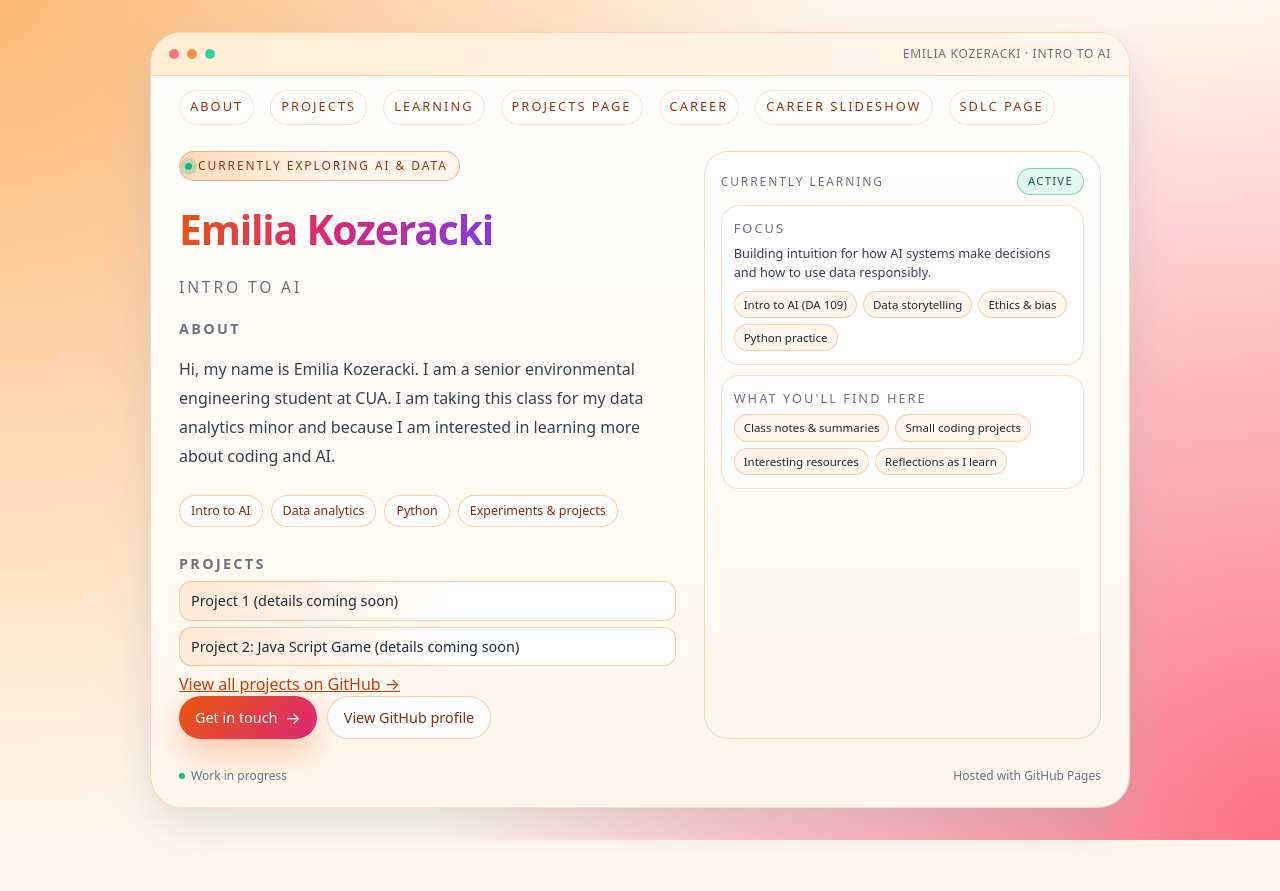
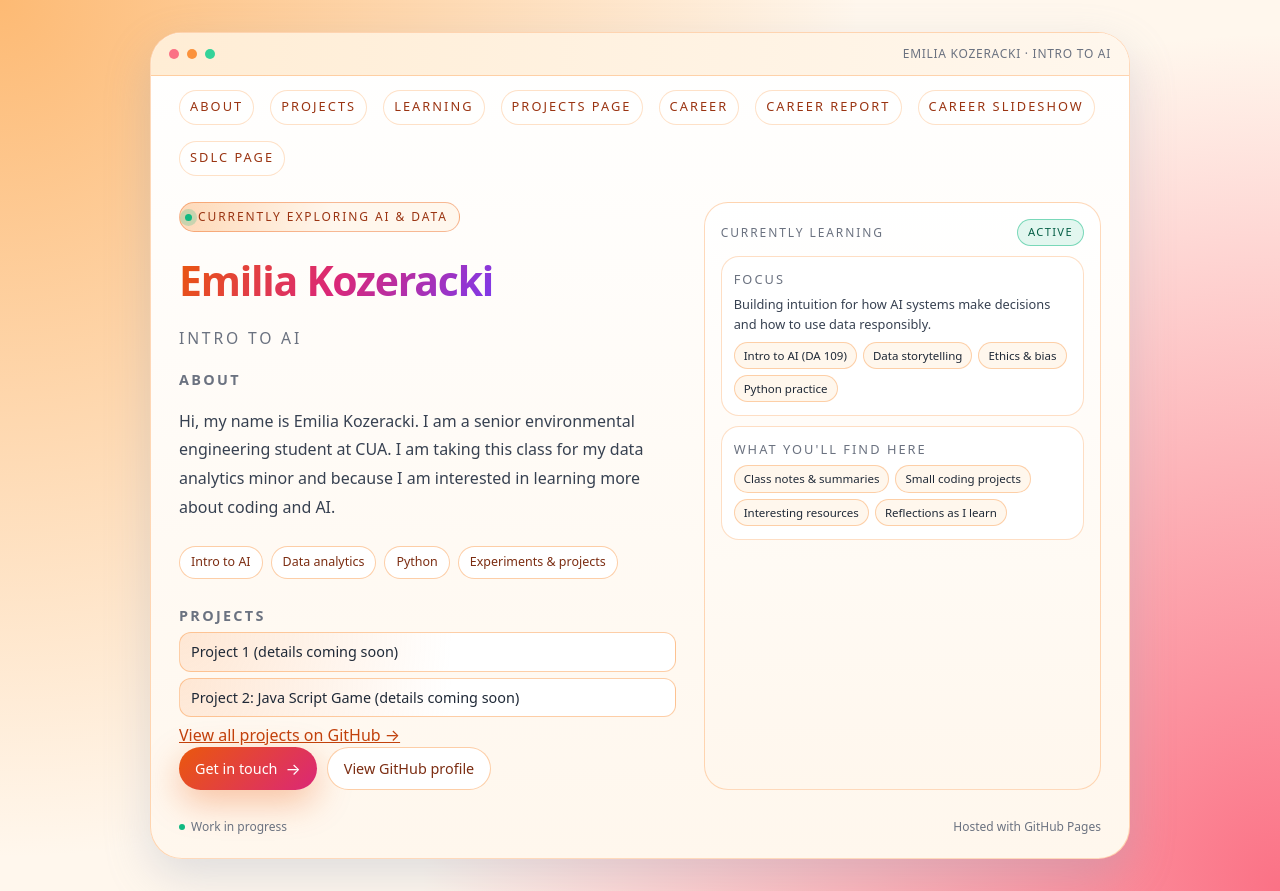
Before and after one commit to kozeracki/kozeracki.github.io, a plain HTML site: page index.html in a window 1280 px wide. Before the commit the page ends 840 px from the top, so only its background shows below. Drawn offline with Linux system fonts and the light colour scheme.

Commit message:
Direct navigation tab to a raw markdown.

```diff
--- a/index.html
+++ b/index.html
@@ -420,6 +420,7 @@
         <a href="#learning">Learning</a>
         <a href="projects.html">Projects Page</a>
         <a href="project3.html">Career</a>
+        <a href="career-report.md">Career Report</a>
         <a href="career-slides.html">Career Slideshow</a>
         <a href="sdlc.html">SDLC Page</a>
       </div>
```
